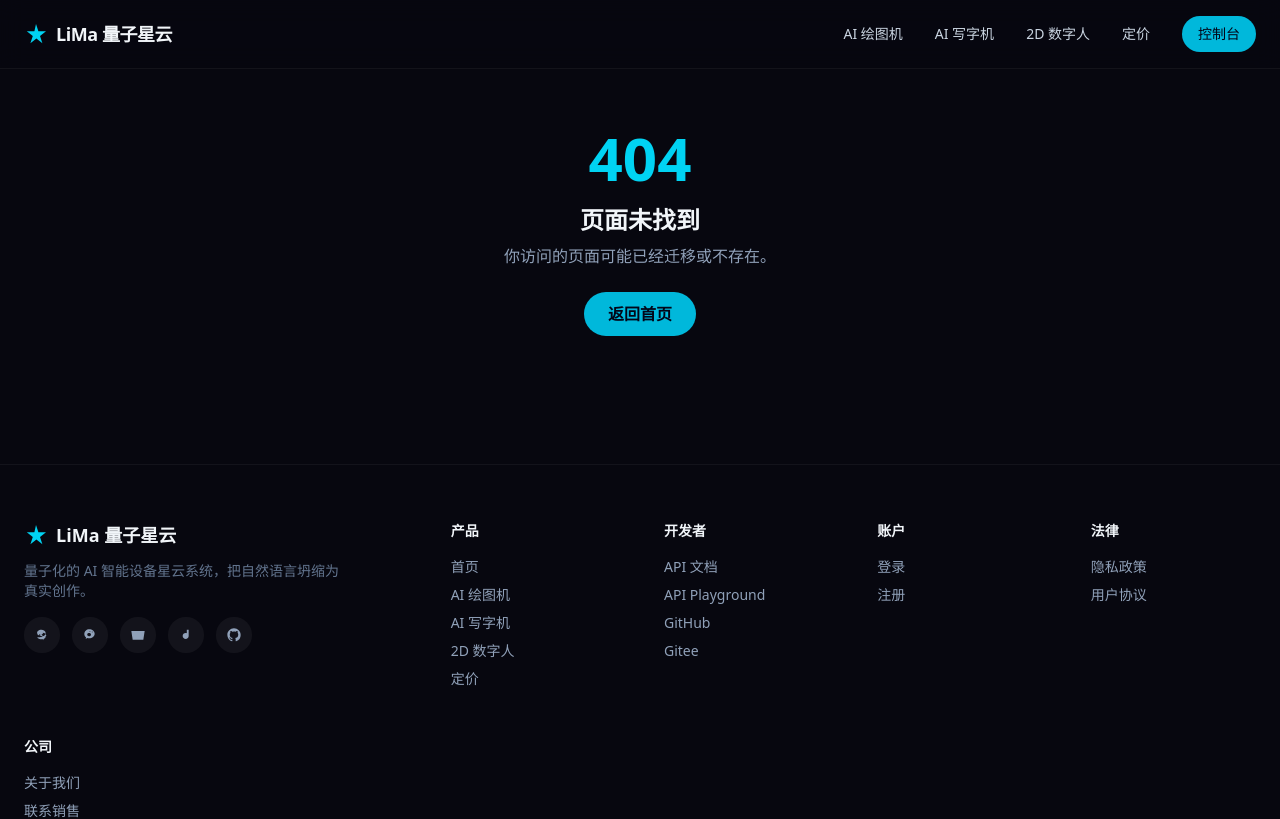
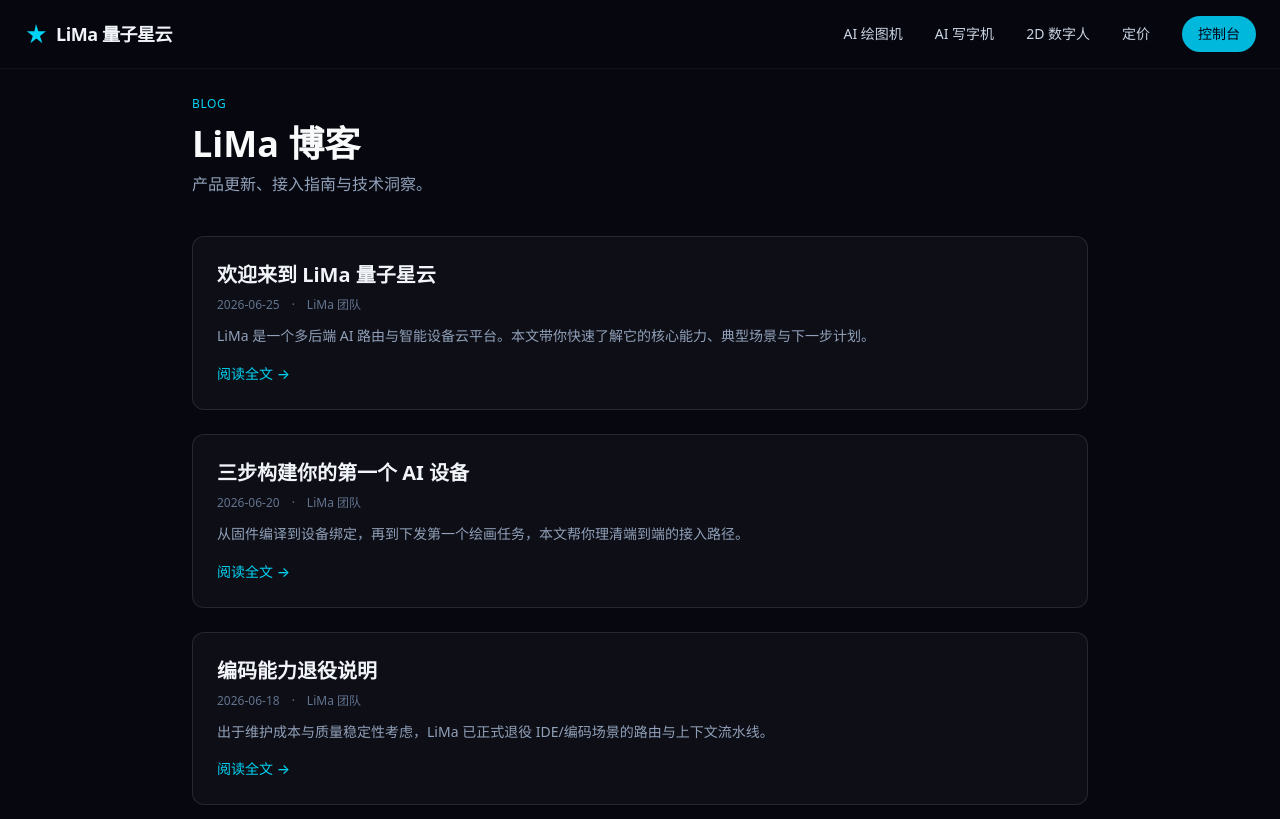
Before and after one commit to zhuguang-ZFG/QWEN3.0, a Next.js app in the folder donglicao-site-v2/: page /blog in a window 1280 px wide. Before the commit this address had no page. Shown: the top 819 px of the page. Built offline with nearby package versions, Linux system fonts and the light colour scheme.

Commit message:
feat(site): add blog with list/detail pages, 3 posts, sitemap and footer link

```diff
--- /dev/null
+++ b/donglicao-site-v2/app/blog/[slug]/page.tsx
@@ -0,0 +1,86 @@
+import type { Metadata } from "next";
+import Link from "next/link";
+import Navbar from "../../components/Navbar";
+import Footer from "../../components/Footer";
+import { posts } from "../posts";
+
+export const dynamic = "force-static";
+
+interface Props {
+  params: Promise<{ slug: string }>;
+}
+
+export async function generateStaticParams() {
+  return posts.map((post) => ({ slug: post.slug }));
+}
+
+export async function generateMetadata({ params }: Props): Promise<Metadata> {
+  const { slug } = await params;
+  const post = posts.find((p) => p.slug === slug);
+  if (!post) return { title: "文章未找到" };
+  return {
+    title: `${post.title} - LiMa 博客`,
+    description: post.excerpt,
+    openGraph: { title: post.title, description: post.excerpt },
+  };
+}
+
+export default async function BlogPost({ params }: Props) {
+  const { slug } = await params;
+  const post = posts.find((p) => p.slug === slug);
+  if (!post) {
+    return (
+      <>
+        <Navbar />
+        <main id="main" className="flex-1 px-6 py-24 text-center">
+          <h1 className="text-2xl font-bold text-slate-50">文章未找到</h1>
+          <Link href="/blog/" className="mt-4 inline-block text-cyan-400 hover:text-cyan-300">
+            返回博客列表
+          </Link>
+        </main>
+        <Footer />
+      </>
+    );
+  }
+
+  const structuredData = {
+    "@context": "https://schema.org",
+    "@type": "BlogPosting",
+    headline: post.title,
+    description: post.excerpt,
+    author: { "@type": "Organization", name: post.author },
+    datePublished: post.date,
+  };
+
+  return (
+    <>
+      <Navbar />
+      <main id="main" className="flex-1 px-6 py-24">
+        <article className="mx-auto max-w-3xl">
+          <Link href="/blog/" className="text-sm text-cyan-400 hover:text-cyan-300">
+            ← 返回博客列表
+          </Link>
+          <h1 className="mt-4 text-3xl font-bold text-slate-50 md:text-4xl">{post.title}</h1>
+          <div className="mt-3 flex items-center gap-3 text-sm text-slate-500">
+            <time dateTime={post.date}>{post.date}</time>
+            <span>·</span>
+            <span>{post.author}</span>
+          </div>
+
+          <div className="prose prose-invert mt-8 max-w-none">
+            {post.content.map((paragraph, index) => (
+              <p key={index} className="mb-5 leading-relaxed text-slate-300">
+                {paragraph}
+              </p>
+            ))}
+          </div>
+        </article>
+      </main>
+      <Footer />
+      <script
+        type="application/ld+json"
+        dangerouslySetInnerHTML={{ __html: JSON.stringify(structuredData) }}
+      />
+    </>
+  );
+}
--- /dev/null
+++ b/donglicao-site-v2/app/blog/page.tsx
@@ -0,0 +1,53 @@
+import type { Metadata } from "next";
+import Link from "next/link";
+import Navbar from "../components/Navbar";
+import Footer from "../components/Footer";
+import { posts } from "./posts";
+
+export const metadata: Metadata = {
+  title: "博客 - LiMa 量子星云",
+  description: "LiMa 团队的产品更新、接入指南与技术洞察。",
+};
+
+export const dynamic = "force-static";
+
+export default function BlogIndex() {
+  return (
+    <>
+      <Navbar />
+      <main id="main" className="flex-1 px-6 py-24">
+        <div className="mx-auto max-w-4xl">
+          <div className="mb-3 text-xs font-medium uppercase tracking-wider text-cyan-400">Blog</div>
+          <h1 className="text-3xl font-bold text-slate-50 md:text-4xl">LiMa 博客</h1>
+          <p className="mt-2 text-slate-400">产品更新、接入指南与技术洞察。</p>
+
+          <div className="mt-10 space-y-6">
+            {posts.map((post) => (
+              <article
+                key={post.slug}
+                className="rounded-xl border border-white/10 bg-white/[0.03] p-6 transition-colors hover:border-white/15 hover:bg-white/[0.05]"
+              >
+                <Link href={`/blog/${post.slug}/`} className="block">
+                  <h2 className="text-xl font-semibold text-slate-100 hover:text-cyan-400">{post.title}</h2>
+                </Link>
+                <div className="mt-2 flex items-center gap-3 text-xs text-slate-500">
+                  <time dateTime={post.date}>{post.date}</time>
+                  <span>·</span>
+                  <span>{post.author}</span>
+                </div>
+                <p className="mt-3 text-sm leading-relaxed text-slate-400">{post.excerpt}</p>
+                <Link
+                  href={`/blog/${post.slug}/`}
+                  className="mt-4 inline-block text-sm font-medium text-cyan-400 hover:text-cyan-300"
+                >
+                  阅读全文 →
+                </Link>
+              </article>
+            ))}
+          </div>
+        </div>
+      </main>
+      <Footer />
+    </>
+  );
+}
--- /dev/null
+++ b/donglicao-site-v2/app/blog/posts.ts
@@ -0,0 +1,52 @@
+export interface Post {
+  slug: string;
+  title: string;
+  date: string;
+  author: string;
+  excerpt: string;
+  content: string[];
+}
+
+export const posts: Post[] = [
+  {
+    slug: "welcome-to-lima",
+    title: "欢迎来到 LiMa 量子星云",
+    date: "2026-06-25",
+    author: "LiMa 团队",
+    excerpt:
+      "LiMa 是一个多后端 AI 路由与智能设备云平台。本文带你快速了解它的核心能力、典型场景与下一步计划。",
+    content: [
+      "LiMa（LiMa 量子星云）把 170+ AI 后端统一调度到一次 API 调用中。无论是 GPT-4o、Claude、DeepSeek，还是 Groq、NVIDIA、OpenRouter，你都可以通过同一个 OpenAI 兼容端点按需使用。",
+      "除了对话能力，LiMa 还是 AI 绘画机、AI 写字机与 2D 数字人的云端大脑。设备通过 ESP32 接入，支持 OTA 升级、远程证明、任务队列与实时状态同步。",
+      "对于开发者，LiMa 提供 VitePress 文档站、OpenAPI 参考、Redoc 渲染以及 Python / JavaScript / Go 官方 SDK。控制台与 API Playground 让你可以在线调试流式响应。",
+      "未来我们会继续补齐多语言官网、管理面板、规则引擎与 RAG 知识库。感谢关注，敬请期待。",
+    ],
+  },
+  {
+    slug: "build-first-ai-device",
+    title: "三步构建你的第一个 AI 设备",
+    date: "2026-06-20",
+    author: "LiMa 团队",
+    excerpt:
+      "从固件编译到设备绑定，再到下发第一个绘画任务，本文帮你理清端到端的接入路径。",
+    content: [
+      "第一步，准备硬件。LiMa 当前主要支持 ESP32-S3 / ESP32-C3 开发板。你可以从 reference/hardware 找到 u1-grbl 绘图机、u8-xiaozhi 语音助手与 2D 数字人的参考接线图。",
+      "第二步，编译并烧录固件。仓库提供 platformio 工程与 Docker 编译环境。烧录后，设备会在启动时向 LiMa 注册，并在控制台显示为“待绑定”状态。",
+      "第三步，绑定并创作。在控制台或小程序输入设备上的绑定码，即可将设备加入账号。随后打开对话页，输入“画一只猫”，LiMa 会自动选择合适后端生成 SVG 并发往设备绘制。",
+      "更复杂的创作流程支持模板、任务进度条、语音输入与素材库。如果遇到问题，可以访问 docs.donglicao.com 查阅完整文档。",
+    ],
+  },
+  {
+    slug: "coding-capability-retirement",
+    title: "编码能力退役说明",
+    date: "2026-06-18",
+    author: "LiMa 团队",
+    excerpt:
+      "出于维护成本与质量稳定性考虑，LiMa 已正式退役 IDE/编码场景的路由与上下文流水线。",
+    content: [
+      "在早期的实验阶段，LiMa 曾支持基于 tree-sitter 的代码上下文扫描、编码质量验证与 IDE 场景路由。随着模型能力的演进，通用聊天后端已经能够稳定处理大多数代码问题，而专用编码路径的维护成本持续上升。",
+      "因此，我们从 v1.3 起移除了 `context_pipeline/code_context_injection` 的默认启用，并归档了相关设计文档。服务器端核心路由、设备网关、会话记忆与多模态生成能力不受影响。",
+      "如果你仍需要在对话中获得代码帮助，可以直接使用 `/v1/chat/completions` 端点，模型会根据 prompt 自动输出代码块。",
+    ],
+  },
+];
--- a/donglicao-site-v2/app/components/Footer.tsx
+++ b/donglicao-site-v2/app/components/Footer.tsx
@@ -39,6 +39,7 @@ const footerLinks = [
     title: "公司",
     links: [
       { label: "关于我们", href: "/#hero" },
+      { label: "博客", href: "/blog/" },
       { label: "联系销售", href: "mailto:sales@donglicao.com" },
     ],
   },
--- a/donglicao-site-v2/app/sitemap.ts
+++ b/donglicao-site-v2/app/sitemap.ts
@@ -1,4 +1,5 @@
 import type { MetadataRoute } from "next";
+import { posts } from "./blog/posts";
 
 export const dynamic = "force-static";
 
@@ -15,6 +16,8 @@ export default function sitemap(): MetadataRoute.Sitemap {
     "/developer/playground",
     "/login",
     "/register",
+    "/blog",
+    ...posts.map((post) => `/blog/${post.slug}`),
   ];
   return paths.map((path) => ({
     url: `${baseUrl}${path}`,
```
